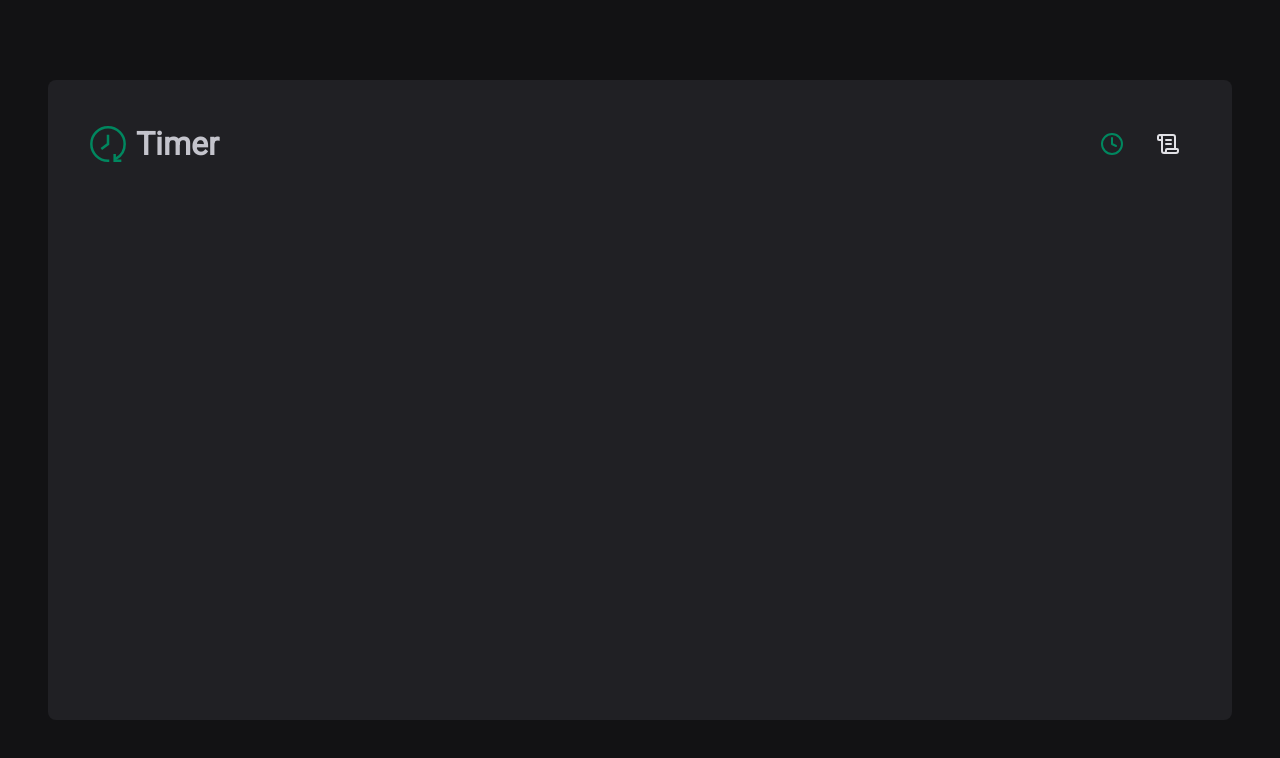
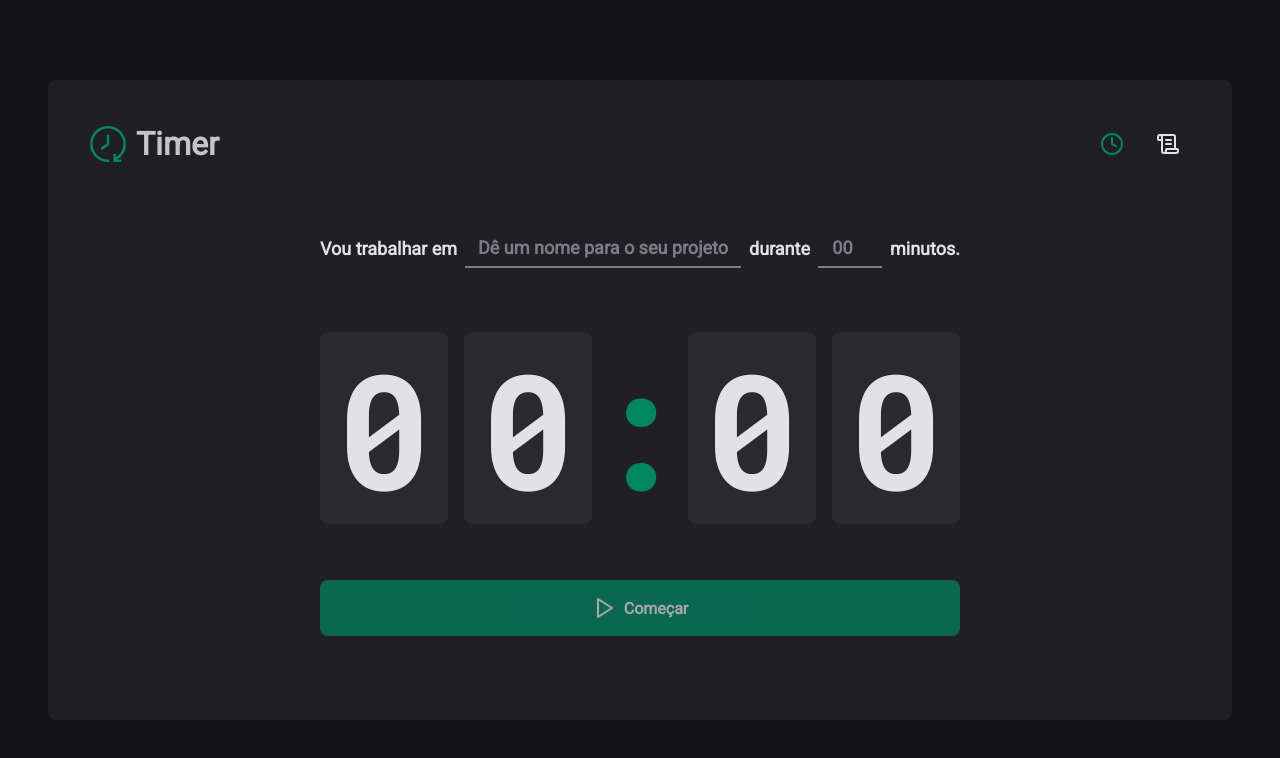
Before and after one commit to wesleyfreit/timer, a React (Vite) app: page / in a window 1280 px wide. Shown: the top 758 px of the page. Built offline with nearby package versions, Linux system fonts and the light colour scheme.

Commit message:
feat: add all home page with counter, form validation and styles

```diff
--- a/package.json
+++ b/package.json
@@ -10,12 +10,16 @@
     "preview": "vite preview"
   },
   "dependencies": {
+    "@hookform/resolvers": "^4.1.2",
     "date-fns": "^4.1.0",
     "immer": "^10.1.1",
+    "lucide-react": "^0.475.0",
     "react": "^19.0.0",
     "react-dom": "^19.0.0",
+    "react-hook-form": "^7.54.2",
     "react-router-dom": "^7.2.0",
-    "styled-components": "^6.1.15"
+    "styled-components": "^6.1.15",
+    "zod": "^3.24.2"
   },
   "devDependencies": {
     "@eslint/js": "^9.19.0",
--- /dev/null
+++ b/src/pages/home/countdown/index.tsx
@@ -0,0 +1,74 @@
+import { differenceInSeconds } from 'date-fns';
+import { useEffect } from 'react';
+import { UseCycles } from '../../../hooks/use-cycles';
+import { CountDownContainer, CountDownSeparator } from './styles';
+
+export function CountDown() {
+  const {
+    activeCycle,
+    activeCycleId,
+    amountSecondsPassed,
+    markCurrentCycleAsFinished,
+    setSecondsPassed,
+  } = UseCycles();
+
+  const totalSeconds = activeCycle ? activeCycle.minutesAmount * 60 : 0;
+  const currentSeconds = activeCycle ? totalSeconds - amountSecondsPassed : 0;
+
+  const minutesAmount = Math.floor(currentSeconds / 60);
+  const secondsAmount = currentSeconds % 60;
+
+  const minutes = String(minutesAmount).padStart(2, '0');
+  const seconds = String(secondsAmount).padStart(2, '0');
+
+  useEffect(() => {
+    let interval: number;
+
+    if (activeCycle) {
+      interval = setInterval(() => {
+        const secondsDifference = differenceInSeconds(
+          new Date(),
+          new Date(activeCycle.startDate),
+        );
+
+        if (secondsDifference >= totalSeconds) {
+          markCurrentCycleAsFinished();
+          setSecondsPassed(0);
+          document.title = 'Timer';
+
+          alert('O ciclo concluído!');
+
+          clearInterval(interval);
+        } else {
+          setSecondsPassed(secondsDifference);
+        }
+      }, 1000); // The interval never is the same when in background or if the computer is using a lot of computational resources
+    }
+
+    return () => {
+      clearInterval(interval);
+    };
+  }, [
+    activeCycle,
+    activeCycleId,
+    totalSeconds,
+    markCurrentCycleAsFinished,
+    setSecondsPassed,
+  ]);
+
+  useEffect(() => {
+    if (activeCycle) {
+      document.title = `${minutes}:${seconds}`;
+    }
+  }, [minutes, seconds, activeCycle]);
+
+  return (
+    <CountDownContainer>
+      <span>{minutes[0]}</span>
+      <span>{minutes[1]}</span>
+      <CountDownSeparator>:</CountDownSeparator>
+      <span>{seconds[0]}</span>
+      <span>{seconds[1]}</span>
+    </CountDownContainer>
+  );
+}
--- /dev/null
+++ b/src/pages/home/countdown/styles.ts
@@ -0,0 +1,46 @@
+import styled from 'styled-components';
+
+export const CountDownContainer = styled.div`
+  font-family: 'Roboto Mono', monospace;
+  font-size: 10rem;
+  line-height: 8rem;
+  color: ${({ theme }) => theme['gray-100']};
+
+  display: flex;
+  gap: 1rem;
+
+  span {
+    background: ${({ theme }) => theme['gray-700']};
+    padding: 2rem 1rem;
+    border-radius: 8px;
+  }
+
+  @media (max-height: 700px) or (max-width: 700px) {
+    font-size: 5rem;
+    line-height: 3rem;
+  }
+
+  @media (max-height: 500px) or (max-width: 500px) {
+    font-size: 4.25rem;
+    line-height: 2.5rem;
+    gap: 0.5rem;
+  }
+`;
+
+export const CountDownSeparator = styled.div`
+  padding: 2rem 0;
+  color: ${({ theme }) => theme['green-500']};
+
+  width: 4rem;
+  overflow: hidden;
+  display: flex;
+  justify-content: center;
+
+  @media (max-height: 700px) or (max-width: 700px) {
+    width: 2rem;
+  }
+
+  @media (max-height: 500px) or (max-width: 500px) {
+    width: 1rem;
+  }
+`;
--- a/src/pages/home/index.tsx
+++ b/src/pages/home/index.tsx
@@ -1,3 +1,74 @@
+import { zodResolver } from '@hookform/resolvers/zod';
+import { Hand, Play } from 'lucide-react';
+import { FormProvider, useForm } from 'react-hook-form';
+import { z } from 'zod';
+import { UseCycles } from '../../hooks/use-cycles';
+import { CountDown } from './countdown';
+import { NewCycleForm } from './new-cycle-form';
+import { HomeContainer, StartCountDownButton, StopCountDownButton } from './styles';
+
+const newCycleSchema = z.object({
+  task: z
+    .string({ required_error: 'O nome da tarefa precisa ser preenchido' })
+    .min(1, 'Informe a tarefa'),
+  minutesAmount: z
+    .number({
+      invalid_type_error: 'O valor do cliclo precisa ser preenchido',
+    })
+    .min(5, 'O ciclo precisa ser de no mínimo 5 minutos')
+    .max(60, 'O ciclo precisa ser de no máximo 60 minutos'),
+});
+
+export type NewCycleFormData = z.infer<typeof newCycleSchema>;
+
 export function Home() {
-  return <main></main>;
+  const { activeCycle, createNewCycle, interruptCurrentCycle } = UseCycles();
+
+  const newCycleForm = useForm<NewCycleFormData>({
+    resolver: zodResolver(newCycleSchema),
+    defaultValues: {
+      task: '',
+      minutesAmount: undefined,
+    },
+  });
+
+  const {
+    reset,
+    watch,
+    handleSubmit,
+    formState: { errors },
+  } = newCycleForm;
+
+  function handleCreateNewCycle(data: NewCycleFormData) {
+    createNewCycle(data);
+    reset();
+  }
+  const task = watch('task');
+  const isSubmitDisabled = !task;
+
+  return (
+    <HomeContainer>
+      <form action="" onSubmit={handleSubmit(handleCreateNewCycle)}>
+        <FormProvider {...newCycleForm}>
+          <NewCycleForm />
+        </FormProvider>
+        <CountDown />
+
+        {activeCycle ? (
+          <StopCountDownButton onClick={interruptCurrentCycle} type="button">
+            <Hand />
+            Interromper
+          </StopCountDownButton>
+        ) : (
+          <StartCountDownButton
+            disabled={isSubmitDisabled || Object.keys(errors).length > 0}
+            type="submit"
+          >
+            <Play />
+            Começar
+          </StartCountDownButton>
+        )}
+      </form>
+    </HomeContainer>
+  );
 }
--- /dev/null
+++ b/src/pages/home/new-cycle-form/index.tsx
@@ -0,0 +1,59 @@
+import { useContext } from 'react';
+import { useFormContext } from 'react-hook-form';
+import { CyclesContext } from '../../../contexts/cycles-context';
+import type { NewCycleFormData } from '../index';
+import {
+  ErrorContainer,
+  FormContainer,
+  FormFieldsContainer,
+  MinutesAmountInput,
+  TaskInput,
+} from './styles';
+
+export function NewCycleForm() {
+  const { activeCycle } = useContext(CyclesContext);
+
+  const {
+    register,
+    formState: { errors },
+  } = useFormContext<NewCycleFormData>();
+
+  return (
+    <FormContainer>
+      <FormFieldsContainer>
+        <label htmlFor="task">Vou trabalhar em</label>
+        <TaskInput
+          id="task"
+          type="text"
+          {...register('task')}
+          placeholder="Dê um nome para o seu projeto"
+          disabled={!!activeCycle}
+          list="task-suggestions"
+        />
+
+        <datalist id="task-suggestions" />
+
+        <label htmlFor="minutesAmount">durante</label>
+        <MinutesAmountInput
+          id="minutesAmount"
+          type="number"
+          {...register('minutesAmount', {
+            valueAsNumber: true,
+          })}
+          placeholder="00"
+          disabled={!!activeCycle}
+          step={5}
+          min={5}
+          max={60}
+        />
+
+        <span>minutos.</span>
+      </FormFieldsContainer>
+
+      <ErrorContainer>
+        {errors?.task && !errors?.minutesAmount && <span>{errors.task.message}</span>}
+        {errors?.minutesAmount && <span>{errors.minutesAmount.message}</span>}
+      </ErrorContainer>
+    </FormContainer>
+  );
+}
--- /dev/null
+++ b/src/pages/home/new-cycle-form/styles.ts
@@ -0,0 +1,61 @@
+import styled from 'styled-components';
+
+export const FormContainer = styled.div`
+  width: 100%;
+  display: flex;
+  align-items: center;
+  justify-content: center;
+  flex-direction: column;
+  gap: 0.5rem;
+  flex-wrap: wrap;
+`;
+
+export const FormFieldsContainer = styled.div`
+  width: 100%;
+  display: flex;
+  align-items: center;
+  justify-content: center;
+  gap: 0.5rem;
+  color: ${({ theme }) => theme['gray-100']};
+  font-size: 1.125rem;
+  font-weight: bold;
+  flex-wrap: wrap;
+`;
+
+export const BaseInput = styled.input`
+  background-color: transparent;
+  height: 2.5rem;
+  border: 0;
+  border-bottom: 2px solid ${({ theme }) => theme['gray-500']};
+  font-weight: bold;
+  font-size: inherit;
+  padding: 0 0.5rem;
+  color: ${({ theme }) => theme['gray-100']};
+  transition: all 100ms;
+
+  &:focus {
+    box-shadow: none;
+    border-color: ${({ theme }) => theme['green-500']};
+  }
+
+  &::placeholder {
+    color: ${({ theme }) => theme['gray-500']};
+    text-align: center;
+  }
+`;
+
+export const TaskInput = styled(BaseInput)`
+  flex: 1;
+
+  &::-webkit-calendar-picker-indicator {
+    display: none;
+  }
+`;
+
+export const MinutesAmountInput = styled(BaseInput)`
+  width: 4rem;
+`;
+
+export const ErrorContainer = styled.div`
+  color: ${({ theme }) => theme['red-500']};
+`;
--- /dev/null
+++ b/src/pages/home/styles.ts
@@ -0,0 +1,60 @@
+import styled from 'styled-components';
+
+export const HomeContainer = styled.main`
+  flex: 1;
+
+  display: flex;
+  flex-direction: column;
+  align-items: center;
+  justify-content: center;
+
+  form {
+    display: flex;
+    flex-direction: column;
+    align-items: center;
+    gap: 3.5rem;
+
+    @media (max-height: 700px) or (max-width: 700px) {
+      gap: 2rem;
+    }
+  }
+`;
+
+export const BaseCountDownButton = styled.button`
+  width: 100%;
+  border: 0;
+  padding: 1rem;
+  border-radius: 8px;
+  transition: all 100ms;
+
+  display: flex;
+  align-items: center;
+  justify-content: center;
+
+  gap: 0.5rem;
+  font-weight: bold;
+  cursor: pointer;
+
+  color: ${({ theme }) => theme['gray-100']};
+
+  &:disabled {
+    opacity: 0.7;
+    cursor: not-allowed;
+  }
+`;
+
+export const StartCountDownButton = styled(BaseCountDownButton)`
+  background-color: ${({ theme }) => theme['green-500']};
+
+  &:not(:disabled):hover {
+    background-color: ${({ theme }) => theme['green-700']};
+  }
+`;
+
+export const StopCountDownButton = styled(BaseCountDownButton)`
+  background-color: ${({ theme }) => theme['red-500']};
+
+  &:not(:disabled):hover {
+    background-color: ${({ theme }) => theme['red-700']};
+  }
+`;
```
Also changed, not shown: 1 other file (tests, documents, lock files or other folders).
